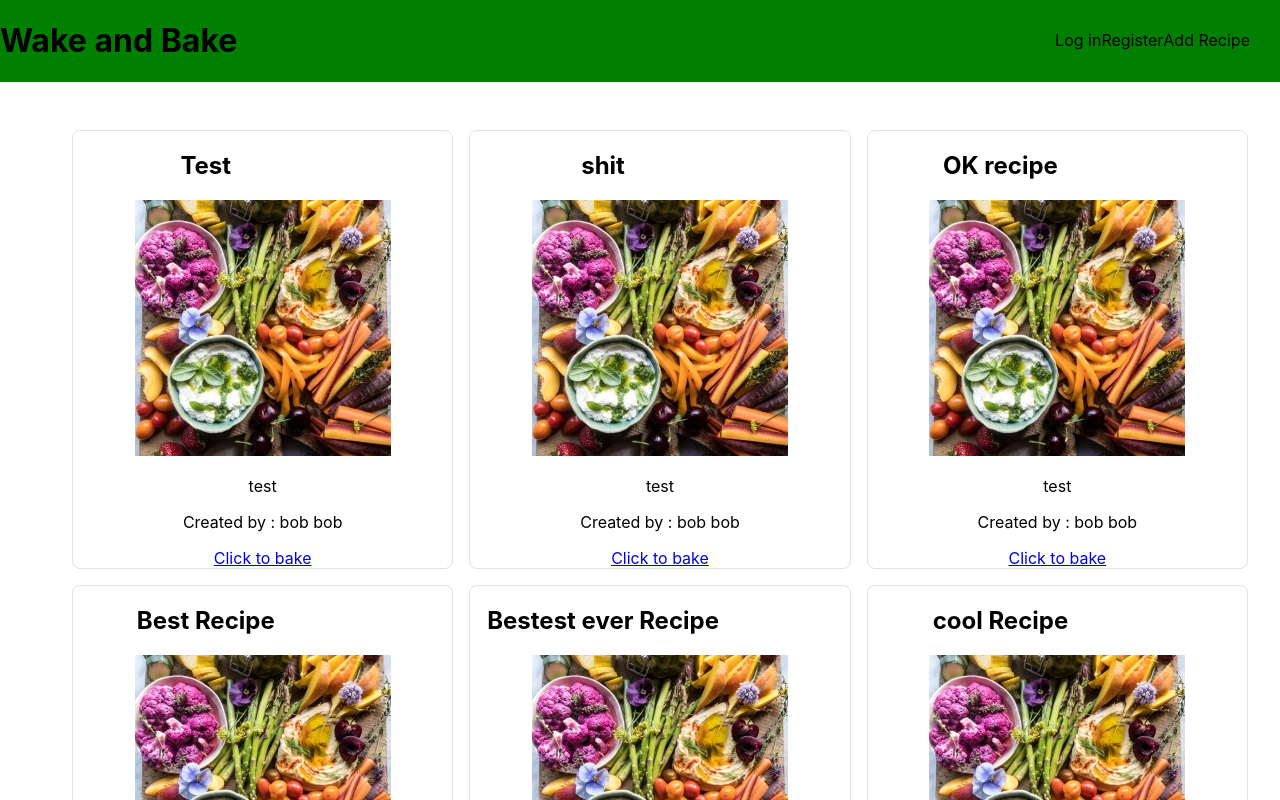
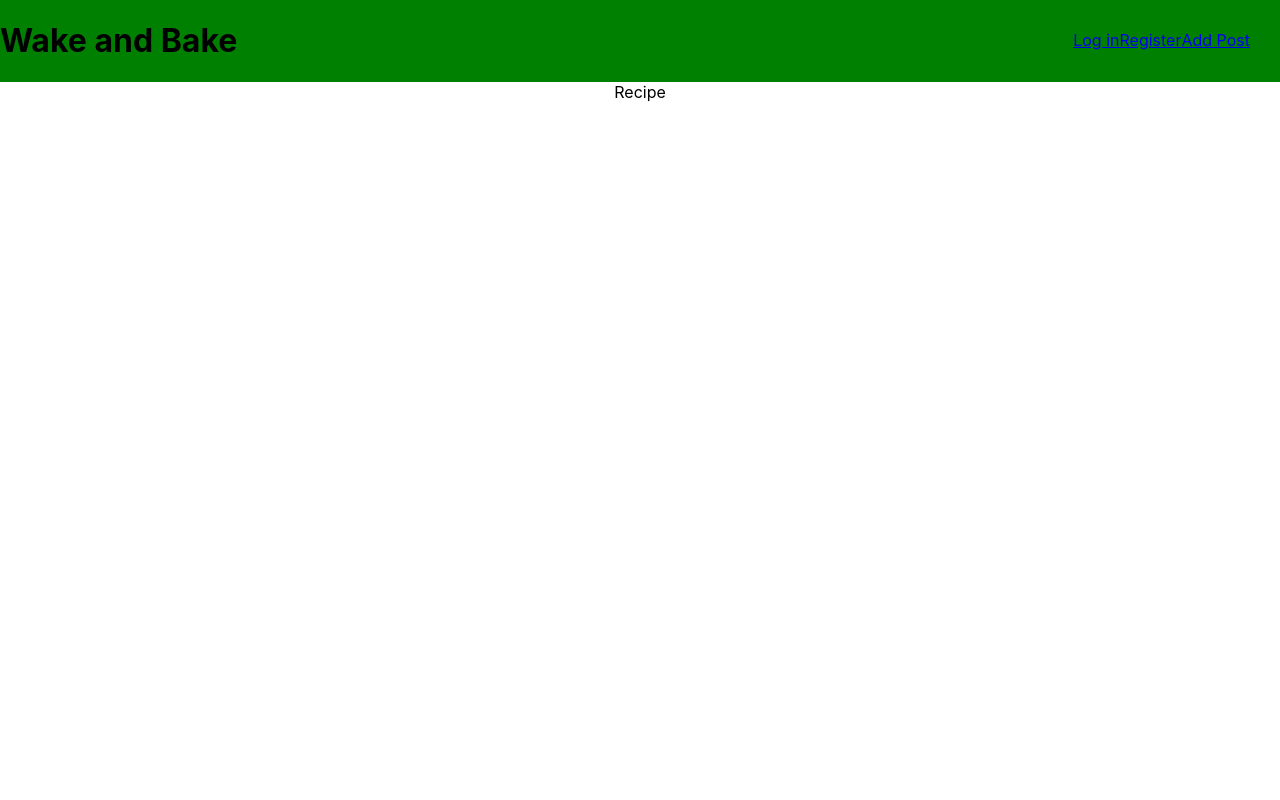
Before and after one commit to Adilcs/recipe-book, a React (Create React App) app in the folder Client/: page /recipe in a window 1280 px wide. Shown: the top 800 px of the page. Built offline with nearby package versions, Linux system fonts and the light colour scheme.

Commit message:
Add Router

```diff
--- a/Client/src/App.js
+++ b/Client/src/App.js
@@ -4,15 +4,28 @@ import Header from './components/Header'
 import Footer from './components/Footer'
 import RecipeList from './components/RecipeList'
 import PlaceHolder from './components/PlaceHolderRecipe.json'
+
 import './App.css';
-
+import { BrowserRouter as Router, Route, Link } from "react-router-dom";
 function App() {
   return (
+    <Router>
     <div className="App">
+
       <Header></Header>
-      <RecipeList recipes={PlaceHolder.recipes}></RecipeList>
+
+      <Route exact path="/" component={  RecipeList} />
+  <Route path="/login" component={()=><div>Login</div>} />
+  <Route path="/register" component={()=><div>Register</div>}/>
+  <Route path="/recipe" component={()=><div>Recipe</div>}/>
+  <Route path="/addpost" component={()=><div>Add Post</div>}/>
+
+
+
+
       <Footer></Footer>
     </div>
+    </Router>
   );
 }
 
--- a/Client/src/components/Header.js
+++ b/Client/src/components/Header.js
@@ -1,5 +1,5 @@
 import React from 'react';
-
+import {Link } from "react-router-dom";
 //import './App.css';
 import styles from './Header.module.css'
 function Header() {
@@ -7,9 +7,9 @@ function Header() {
     <header><h1>Wake and Bake</h1>
     <nav>
         <ul>
-            <li>Log in</li>
-            <li>Register</li>
-            <li>Add Recipe</li>
+            <li><Link to ="/login">Log in</Link></li>
+            <li> <Link to ="/register">Register</Link></li>
+            <li><Link to ="/addpost">Add Post</Link></li>
         </ul>
         </nav>
     </header>
--- a/Client/src/components/RecipeList.js
+++ b/Client/src/components/RecipeList.js
@@ -1,13 +1,13 @@
 import React from "react";
 import RecipeCard from "./RecipeCard";
-//import './App.css';
+import PlaceHolder from "./PlaceHolderRecipe.json"
 import styles from "./RecipeList.module.css";
-function RecipeList(props) {
+function RecipeList() {
   return (
     <div>
       <section className={styles.cardstyle}>
         <ul>
-          {props.recipes.map(recipe => (
+          {PlaceHolder.recipes.map(recipe => (
             <li key={recipe.id}>
               <RecipeCard
                 id={recipe.id}
```
